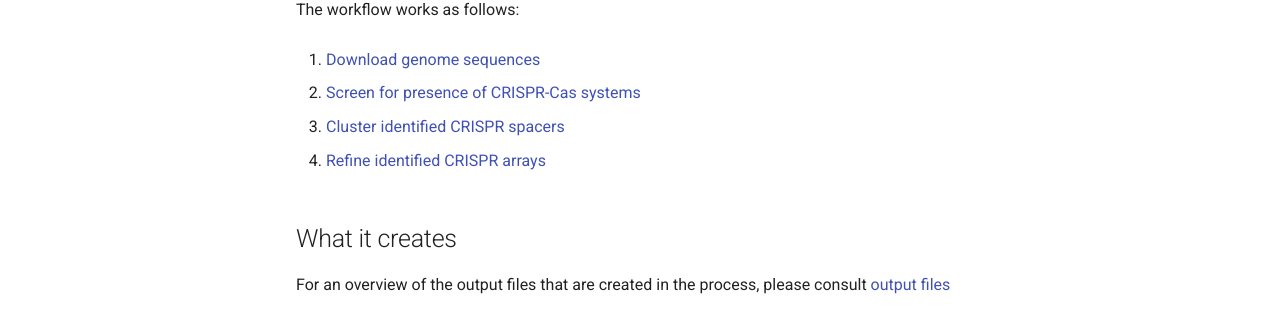
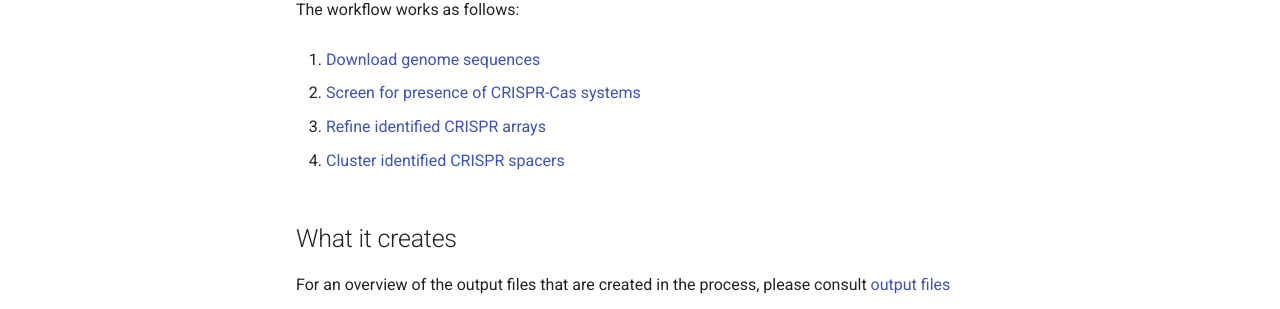
Before and after one commit to UtrechtUniversity/campylobacter-crisprscape, an MkDocs documentation site: the page built from doc/index.md, in a window 1280 px wide and 984 px high. Shown: the part 476-785 px from the top of the window. Built offline with MkDocs 1.6.1 and Material for MkDocs 9.7.7, drawn with Linux system fonts in a browser that asks for light colours.

```diff
--- a/doc/index.md
+++ b/doc/index.md
@@ -17,9 +17,9 @@ The workflow works as follows:
 
 2. [Screen for presence of CRISPR-Cas systems](CRISPR_screening.md)
 
-3. [Cluster identified CRISPR spacers](clustering_spacers.md)
+3. [Refine identified CRISPR arrays](CRISPR_refinement.md)
 
-4. [Refine identified CRISPR arrays](CRISPR_refinement.md)
+4. [Cluster identified CRISPR spacers](clustering_spacers.md)
 
 ## What it creates
 
--- a/mkdocs.yaml
+++ b/mkdocs.yaml
@@ -8,8 +8,8 @@ nav:
       - Script functions: prepare_genomes.md
       - Metadata: allthebacteria.md
     - CRISPR screening: CRISPR_screening.md
+    - CRISPR refinement: CRISPR_refinement.md
     - CRISPR clustering: clustering_spacers.md
-    - CRISPR refinement: CRISPR_refinement.md
     - SpacePHARER: spacepharer.md
   - Output files: output_files.md
   - Development notes: dev_notes.md
```
Also changed, not shown: doc/CRISPR_refinement.md (+4 -0 lines).
